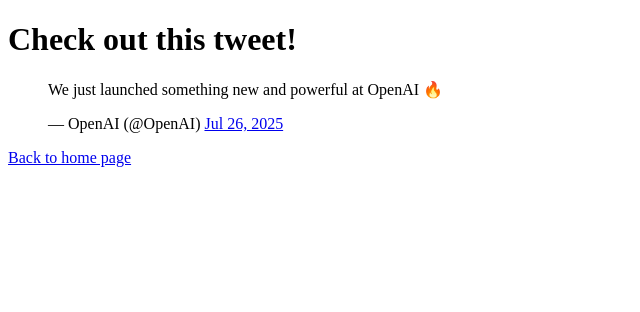
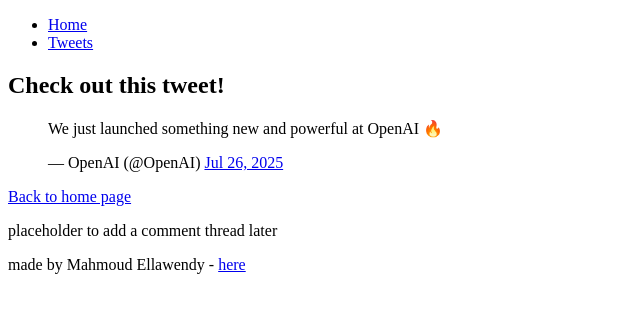
Before and after one commit to Mahmoudellawendy/My_First_Portfolio, a plain HTML site: page html_basic/tweets.html in a window 1280 px wide. Shown: the whole page, without its empty margins (0-640 px from the left). Drawn offline with Linux system fonts and the light colour scheme.

Commit message:
Update structure: header, main with article/aside, and footer

```diff
--- a/html_basic/tweets.html
+++ b/html_basic/tweets.html
@@ -5,8 +5,15 @@
     <title>My Tweets</title>
 </head>
 <body>
+    <header>
+        <ul>
+            <li><a href="index.html">Home</a></li>
+            <li><a href="tweets.html">Tweets</a></li>
+        </ul>
+    </header>
+    <main>
+        <article>
             <h1>Check out this tweet!</h1>
-
                     <!--Embedded Tweet-->
             <blockquote class="twitter-tweet">
                 <p lang="en" dir="ltr">We just launched something new and powerful at OpenAI 🔥</p>
@@ -15,5 +22,15 @@
             </blockquote>
             <script async src="https://platform.twitter.com/widgets.js" charset="UTF-8"></script>
             <p><a href="index.html">Back to home page</a></p>
+
+        </article>
+        <aside>
+            <p>placeholder to add a comment thread later</p>
+        </aside>
+    </main>
+    <footer>
+        <p>made by Mahmoud Ellawendy - <a href="https://github.com/Mahmoudellawendy" target="_blank">here</a></p>
+    </footer>
+
 </body>
 </html>
```
Also changed, not shown: html_basic/index.html (+18 -0 lines). Lines whose indentation alone changed are shown as unchanged.
